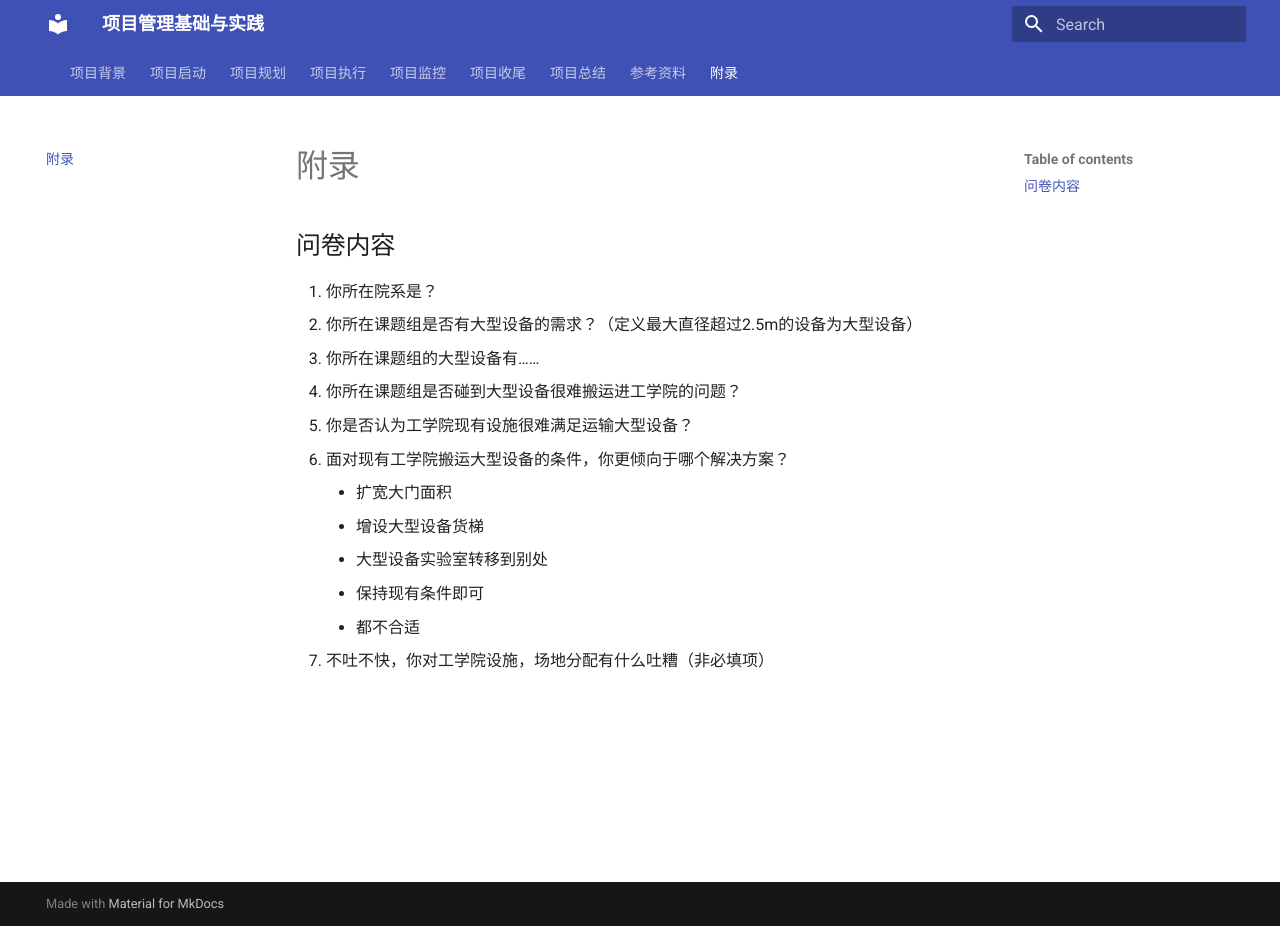
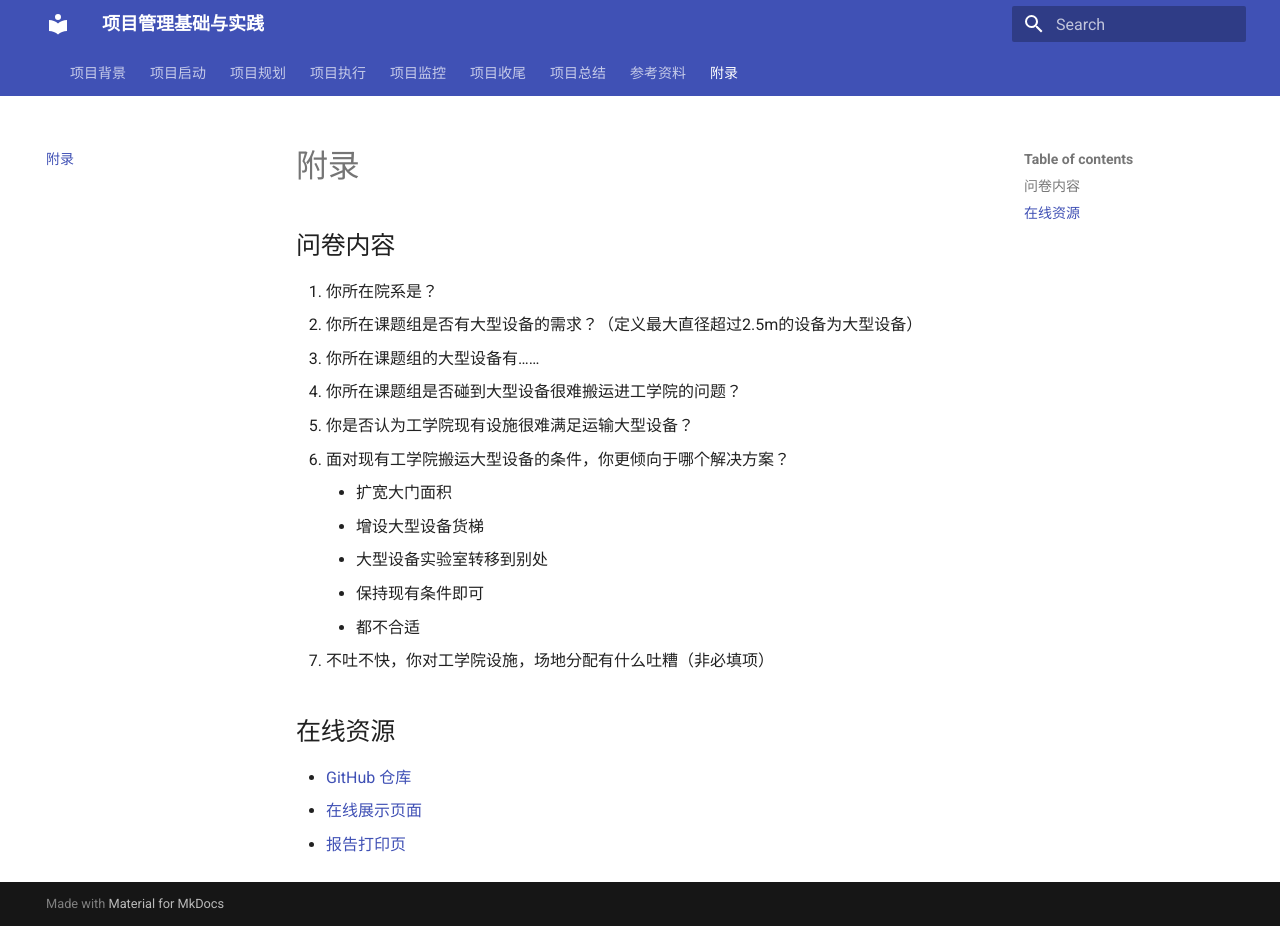
Before and after one commit to svegio/MEE5002, an MkDocs documentation site: the page built from docs/section/appendix.md, in a window 1280 px wide and 926 px high. Built offline with MkDocs 1.6.1 and Material for MkDocs 9.7.7, drawn with Linux system fonts in a browser that asks for light colours.

Commit message:
[update] appendix 在线资源

```diff
--- a/docs/section/appendix.md
+++ b/docs/section/appendix.md
@@ -12,3 +12,9 @@
     - 保持现有条件即可
     - 都不合适
 7. 不吐不快，你对工学院设施，场地分配有什么吐糟（非必填项）
+
+
+## 在线资源
+- [GitHub 仓库](https://github.com/svegio/MEE5002)
+- [在线展示页面](https://svegio.github.io/)
+- [报告打印页](https://svegio.github.io/print_page/)
```
